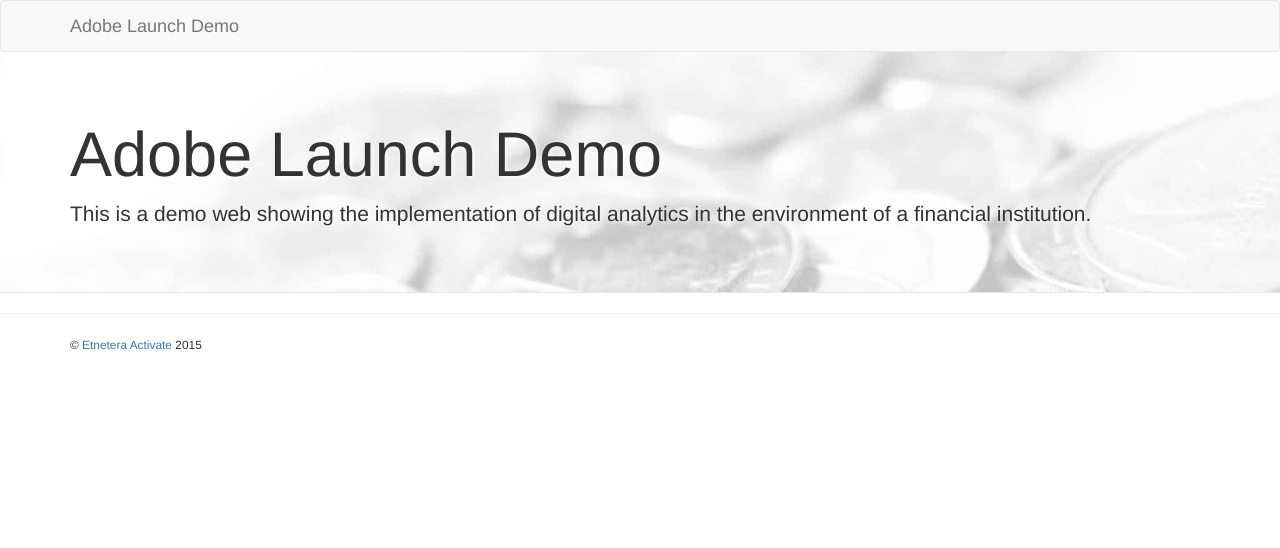
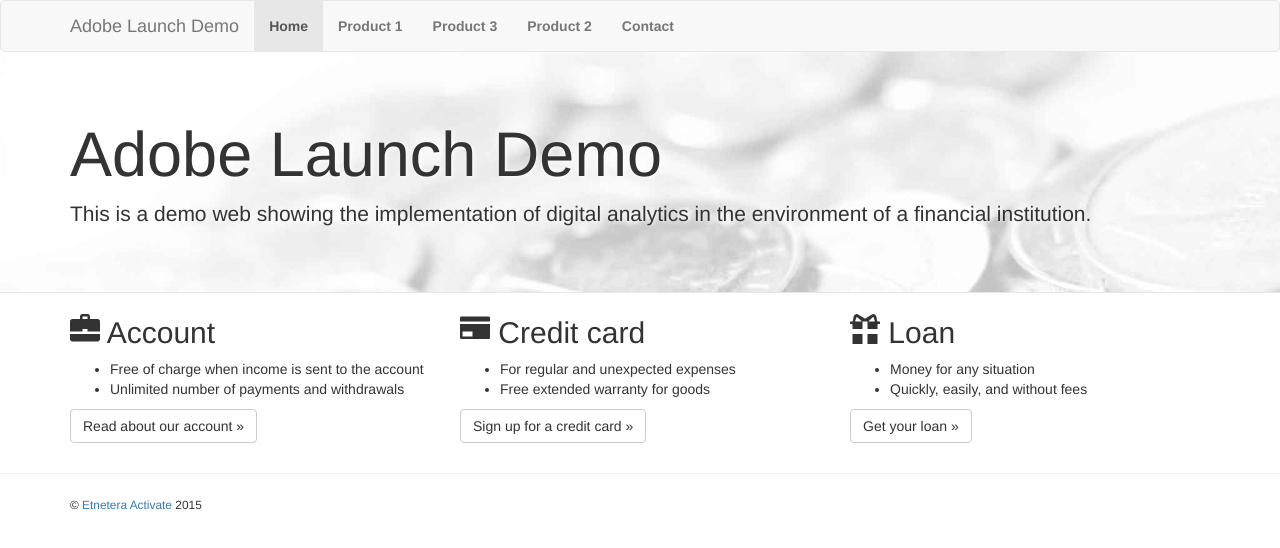
Before and after one commit to lcech/launch, a plain HTML site: page index.html in a window 1280 px wide. Drawn offline with Linux system fonts and the light colour scheme.

Commit message:
Menu, Homepage updates

```diff
--- a/index.html
+++ b/index.html
@@ -60,6 +60,11 @@
         </div>
         <div class="navbar-collapse demo-collapse collapse">
           <ul class="nav navbar-nav">
+            <li class="active"><a href="/index.html">Home</a></li>
+            <li><a href="/product-1.html">Product 1</a></li>
+            <li><a href="/product-3.html">Product 3</a></li>
+            <li><a href="/product-2.html">Product 2</a></li>
+            <li><a href="/contact.html">Contact</a></li>
           </ul>
         </div>
         <!-- /.navbar-collapse-->
@@ -73,6 +78,37 @@
       </div>
     </div>
     <!-- Example row of columns-->
+    <div class="container">
+      <div class="row">
+        <div class="col-md-4">
+          <h2><span aria-hidden="true" class="glyphicon glyphicon-briefcase"></span> Account
+          </h2>
+          <ul>
+            <li>Free of charge when income is sent to the account</li>
+            <li>Unlimited number of payments and withdrawals</li>
+          </ul>
+          <p><a href="account.html" role="button" class="btn btn-default">Read about our account &raquo;</a></p>
+        </div>
+        <div class="col-md-4">
+          <h2><span aria-hidden="true" class="glyphicon glyphicon-credit-card"></span> Credit card
+          </h2>
+          <ul>
+            <li>For regular and unexpected expenses</li>
+            <li>Free extended warranty for goods</li>
+          </ul>
+          <p><a href="credit-card.html" role="button" class="btn btn-default">Sign up for a credit card &raquo;</a></p>
+        </div>
+        <div class="col-md-4">
+          <h2><span aria-hidden="true" class="glyphicon glyphicon-gift"></span> Loan
+          </h2>
+          <ul>
+            <li>Money for any situation</li>
+            <li>Quickly, easily, and without fees</li>
+          </ul>
+          <p><a href="loan.html" role="button" class="btn btn-default">Get your loan &raquo;</a></p>
+        </div>
+      </div>
+    </div>
     <hr>
     <div class="container">
       <footer>
```
Also changed, not shown: 404.html (+5 -0 lines), contact.html (+5 -0 lines), login.html (+5 -0 lines), product-1.html (+5 -0 lines), product-2.html (+5 -0 lines), product-3.html (+5 -0 lines).
